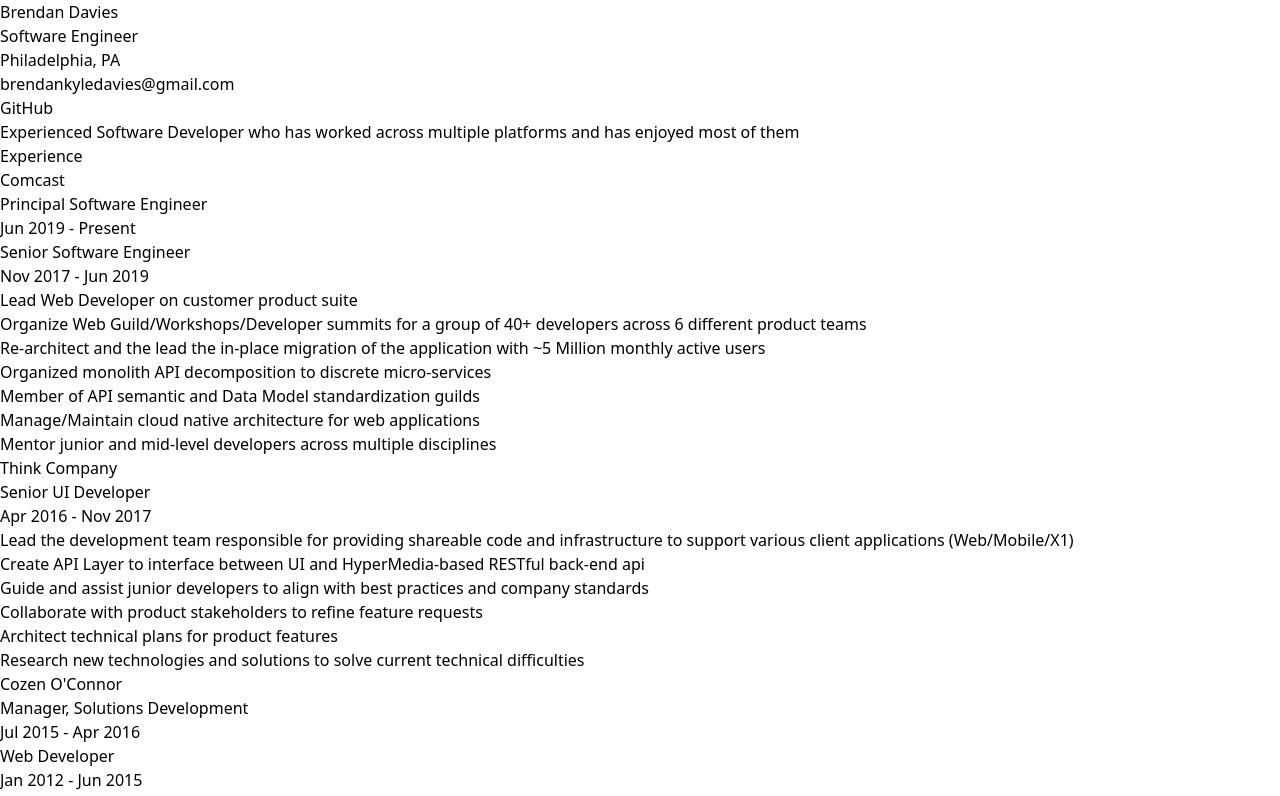
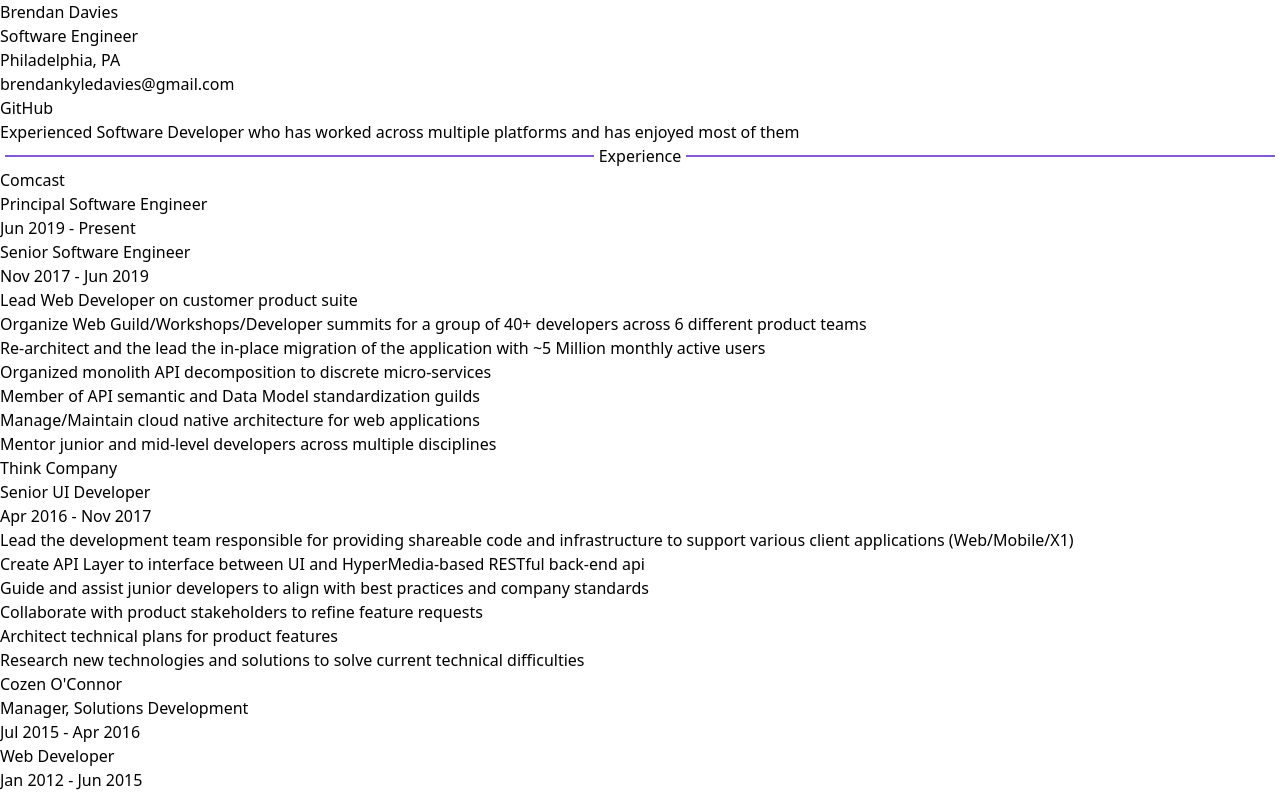
Before and after one commit to BrendanDavies/resume, an Eleventy site: page src/index.liquid in a window 1280 px wide. Shown: the top 796 px of the page. Built offline with nearby package versions, Linux system fonts and the light colour scheme; Eleventy itself is replaced by a stand-in of ours; files that its build step writes are made by us from their sources.

Commit message:
Fix strike issue

```diff
--- a/src/styles/main.css
+++ b/src/styles/main.css
@@ -1,4 +1,16 @@
 @tailwind base;
 @tailwind components;
 @tailwind utilities;
-@import "./custom.css";
+
+.strike {
+  display: flex;
+  flex-direction: row;
+}
+
+.strike:before,
+.strike:after {
+    @apply border-b-2 border-solid border-primary;
+    content: "";
+    flex: 1 1;
+    margin: auto 5px;
+}
```
